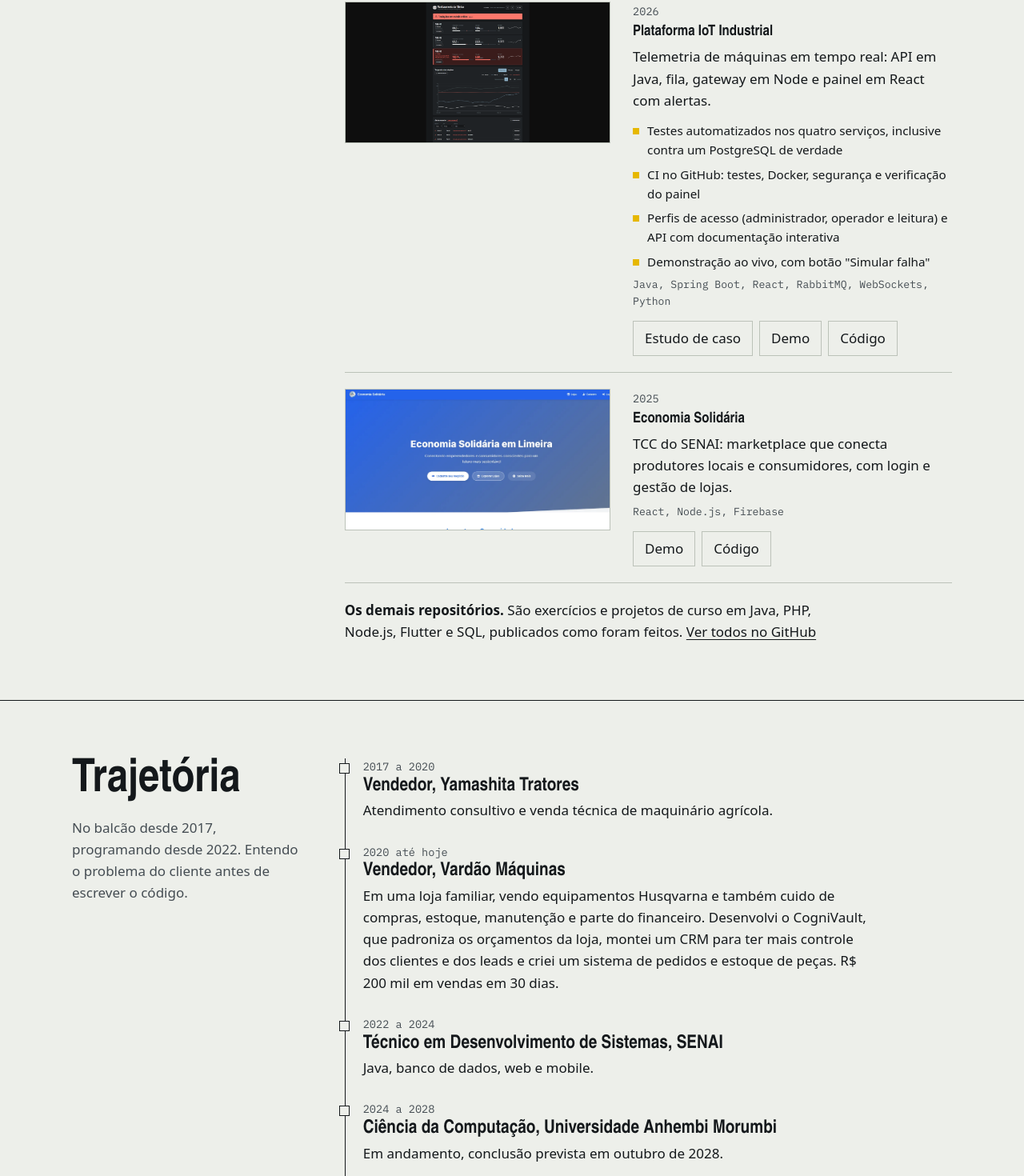
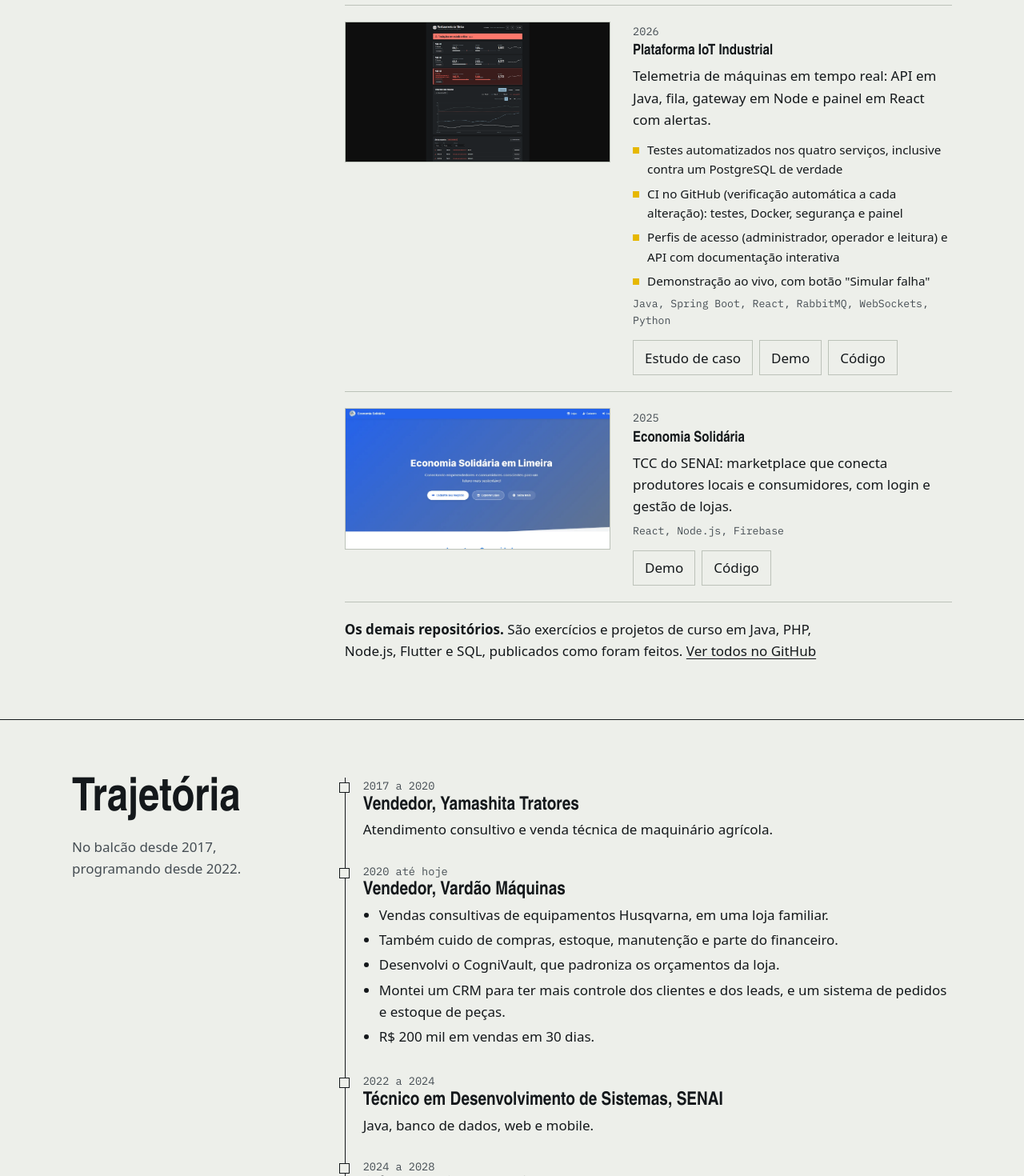
Before and after one commit to MatheusFranciscoLS/matheusFranciscoLS.github.io, a React (Vite) app in the folder meu-portfolio/: page / in a window 1280 px wide. Shown: the part 2932-4402 px from the top of the page at 80% size. Built offline with nearby package versions, Linux system fonts and the light colour scheme.

Commit message:
Escrita: menos repeticao, termos tecnicos explicados, Vardao em topicos, sem Scrum e Kanban
Co-Authored-By: Claude Sonnet 5.5 <noreply@anthropic.com>

```diff
--- a/meu-portfolio/curriculos/curriculo-en.html
+++ b/meu-portfolio/curriculos/curriculo-en.html
@@ -13,7 +13,7 @@
 <p><b>Back-end:</b> Java, Spring Boot, Spring Security, Node.js, Express, TypeScript and REST APIs.</p>
 <p><b>Front-end:</b> React, TypeScript, JavaScript, HTML5, CSS3 and Tailwind CSS.</p>
 <p><b>Data and architecture:</b> PostgreSQL, MySQL, Prisma, Firebase, Supabase, RabbitMQ, Docker, microservices and WebSockets.</p>
-<p><b>Tools and practices:</b> Git/GitHub, Postman, Scrum/Kanban, automated testing (Vitest and Playwright) and business-rule modeling.</p>
+<p><b>Tools and practices:</b> Git/GitHub, Postman, automated testing (Vitest and Playwright) and business-rule modeling.</p>
 
 <h2>Selected projects</h2>
 <div class="proj">
--- a/meu-portfolio/curriculos/curriculo-pt.html
+++ b/meu-portfolio/curriculos/curriculo-pt.html
@@ -13,7 +13,7 @@
 <p><b>Back-end:</b> Java, Spring Boot, Spring Security, Node.js, Express, TypeScript e APIs REST.</p>
 <p><b>Front-end:</b> React, TypeScript, JavaScript, HTML5, CSS3 e Tailwind CSS.</p>
 <p><b>Dados e arquitetura:</b> PostgreSQL, MySQL, Prisma, Firebase, Supabase, RabbitMQ, Docker, microsserviços e WebSockets.</p>
-<p><b>Ferramentas e práticas:</b> Git/GitHub, Postman, Scrum/Kanban, testes automatizados (Vitest e Playwright) e modelagem de regras de negócio.</p>
+<p><b>Ferramentas e práticas:</b> Git/GitHub, Postman, testes automatizados (Vitest e Playwright) e modelagem de regras de negócio.</p>
 
 <h2>Projetos selecionados</h2>
 <div class="proj">
--- a/meu-portfolio/public/estudo-de-caso-cognivault/en/index.html
+++ b/meu-portfolio/public/estudo-de-caso-cognivault/en/index.html
@@ -106,8 +106,8 @@
       <div class="numbers">
         <div class="num"><b>1,000+</b><span>backend tests (170 files)</span></div>
         <div class="num"><b>430+</b><span>frontend tests (57 files)</span></div>
-        <div class="num"><b>100+</b><span>end-to-end browser tests</span></div>
-        <div class="num"><b>61</b><span>versioned migrations</span></div>
+        <div class="num"><b>100+</b><span>end-to-end tests (simulate real use in the browser)</span></div>
+        <div class="num"><b>61</b><span>migrations (versioned database changes)</span></div>
         <div class="num"><b>27</b><span>data models</span></div>
         <div class="num"><b>85+</b><span>API routes</span></div>
       </div>
--- a/meu-portfolio/public/estudo-de-caso-cognivault/index.html
+++ b/meu-portfolio/public/estudo-de-caso-cognivault/index.html
@@ -106,8 +106,8 @@
       <div class="numbers">
         <div class="num"><b>1.000+</b><span>testes no backend (170 arquivos)</span></div>
         <div class="num"><b>430+</b><span>testes no frontend (57 arquivos)</span></div>
-        <div class="num"><b>100+</b><span>testes E2E no navegador</span></div>
-        <div class="num"><b>61</b><span>migrations versionadas</span></div>
+        <div class="num"><b>100+</b><span>testes E2E (simulam o uso real no navegador)</span></div>
+        <div class="num"><b>61</b><span>migrations (alterações do banco, versionadas)</span></div>
         <div class="num"><b>27</b><span>modelos de dados</span></div>
         <div class="num"><b>85+</b><span>rotas da API</span></div>
       </div>
--- a/meu-portfolio/src/App.jsx
+++ b/meu-portfolio/src/App.jsx
@@ -248,7 +248,15 @@ function Path({ t }) {
               <li key={i.when + i.what}>
                 <p className="timeline__when">{i.when}</p>
                 <h3>{i.what}</h3>
-                <p>{i.text}</p>
+                {Array.isArray(i.text) ? (
+                  <ul className="timeline__list">
+                    {i.text.map((x) => (
+                      <li key={x}>{x}</li>
+                    ))}
+                  </ul>
+                ) : (
+                  <p>{i.text}</p>
+                )}
               </li>
             ))}
           </ol>
--- a/meu-portfolio/src/content.js
+++ b/meu-portfolio/src/content.js
@@ -64,10 +64,10 @@ export const content = {
         {
           name: 'Banco',
           tech: 'PostgreSQL, Prisma',
-          does: '27 modelos de dados e 61 migrations versionadas.',
+          does: '27 modelos de dados e 61 migrations (alterações do banco registradas em versões).',
         },
       ],
-      tests: 'Testes: mais de 1.000 no backend, mais de 430 no frontend e mais de 100 testes E2E no navegador. Contagem de 18/10/2026.',
+      tests: 'Testes: mais de 1.000 no backend, mais de 430 no frontend e mais de 100 testes E2E (simulam o uso real no navegador). Contagem de 18/10/2026.',
     },
     projects: {
       title: 'Projetos',
@@ -114,7 +114,7 @@ export const content = {
           text: 'Telemetria de máquinas em tempo real: API em Java, fila, gateway em Node e painel em React com alertas.',
           proofs: [
             'Testes automatizados nos quatro serviços, inclusive contra um PostgreSQL de verdade',
-            'CI no GitHub: testes, Docker, segurança e verificação do painel',
+            'CI no GitHub (verificação automática a cada alteração): testes, Docker, segurança e painel',
             'Perfis de acesso (administrador, operador e leitura) e API com documentação interativa',
             'Demonstração ao vivo, com botão "Simular falha"',
           ],
@@ -140,7 +140,7 @@ export const content = {
     },
     path: {
       title: 'Trajetória',
-      intro: 'No balcão desde 2017, programando desde 2022. Entendo o problema do cliente antes de escrever o código.',
+      intro: 'No balcão desde 2017, programando desde 2022.',
       items: [
         {
           when: '2017 a 2020',
@@ -150,7 +150,13 @@ export const content = {
         {
           when: '2020 até hoje',
           what: 'Vendedor, Vardão Máquinas',
-          text: 'Em uma loja familiar, vendo equipamentos Husqvarna e também cuido de compras, estoque, manutenção e parte do financeiro. Desenvolvi o CogniVault, que padroniza os orçamentos da loja, montei um CRM para ter mais controle dos clientes e dos leads e criei um sistema de pedidos e estoque de peças. R$ 200 mil em vendas em 30 dias.',
+          text: [
+            'Vendas consultivas de equipamentos Husqvarna, em uma loja familiar.',
+            'Também cuido de compras, estoque, manutenção e parte do financeiro.',
+            'Desenvolvi o CogniVault, que padroniza os orçamentos da loja.',
+            'Montei um CRM para ter mais controle dos clientes e dos leads, e um sistema de pedidos e estoque de peças.',
+            'R$ 200 mil em vendas em 30 dias.',
+          ],
         },
         {
           when: '2022 a 2024',
@@ -173,7 +179,7 @@ export const content = {
         ['Back-end', 'Java, Spring Boot, Spring Security, Node.js, Express, TypeScript, APIs REST'],
         ['Front-end', 'React, TypeScript, JavaScript, HTML5, CSS3, Tailwind CSS'],
         ['Dados e arquitetura', 'PostgreSQL, MySQL, Prisma, Firebase, Supabase, RabbitMQ, Docker, microsserviços, WebSockets'],
-        ['Práticas', 'Git e GitHub, Postman, Scrum e Kanban, testes automatizados'],
+        ['Práticas', 'Git e GitHub, Postman, testes automatizados'],
         ['Inglês', 'Pré-intermediário, em desenvolvimento'],
       ],
       coursesTitle: 'Cursos',
@@ -253,7 +259,7 @@ export const content = {
           does: '26 data models and 57 versioned migrations.',
         },
       ],
-      tests: 'Tests: over 1,000 backend, over 430 frontend and over 100 end-to-end browser tests. Counted on 2026-10-18.',
+      tests: 'Tests: over 1,000 backend, over 430 frontend and over 100 end-to-end tests (they simulate real use in the browser). Counted on 2026-10-18.',
     },
     projects: {
       title: 'Projects',
@@ -300,7 +306,7 @@ export const content = {
           text: 'Real-time machine telemetry: a Java API, a queue, a Node gateway and a React dashboard with alerts.',
           proofs: [
             'Automated tests in all four services, including against a real PostgreSQL',
-            'CI on GitHub: tests, Docker, security and dashboard checks',
+            'CI on GitHub (automatic checks on every change): tests, Docker, security and dashboard',
             'Access roles (admin, operator and read-only) and an API with interactive documentation',
             'Live demo with a "Simulate failure" button',
           ],
@@ -326,7 +332,7 @@ export const content = {
     },
     path: {
       title: 'Background',
-      intro: 'At the counter since 2017, programming since 2022. I understand the customer’s problem before I write the code.',
+      intro: 'At the counter since 2017, programming since 2022.',
       items: [
         {
           when: '2017 to 2020',
@@ -336,7 +342,13 @@ export const content = {
         {
           when: '2020 to today',
           what: 'Sales representative, Vardão Máquinas',
-          text: 'At a family-owned store, I sell Husqvarna equipment and also handle purchasing, inventory, maintenance and part of the finances. I built CogniVault, which standardizes the store quotes, set up a CRM for better control of customers and leads and created a system for parts orders and inventory. BRL 200k in sales in 30 days.',
+          text: [
+            'Consultative sales of Husqvarna equipment at a family-owned store.',
+            'I also handle purchasing, inventory, maintenance and part of the finances.',
+            'I built CogniVault, which standardizes the store quotes.',
+            'I set up a CRM for better control of customers and leads, and a system for parts orders and inventory.',
+            'BRL 200k in sales in 30 days.',
+          ],
         },
         {
           when: '2022 to 2024',
@@ -359,7 +371,7 @@ export const content = {
         ['Back-end', 'Java, Spring Boot, Spring Security, Node.js, Express, TypeScript, REST APIs'],
         ['Front-end', 'React, TypeScript, JavaScript, HTML5, CSS3, Tailwind CSS'],
         ['Data and architecture', 'PostgreSQL, MySQL, Prisma, Firebase, Supabase, RabbitMQ, Docker, microservices, WebSockets'],
-        ['Practices', 'Git and GitHub, Postman, Scrum and Kanban, automated testing'],
+        ['Practices', 'Git and GitHub, Postman, automated testing'],
         ['English', 'Pre-intermediate, improving'],
       ],
       coursesTitle: 'Courses',
--- a/meu-portfolio/src/site.css
+++ b/meu-portfolio/src/site.css
@@ -917,3 +917,24 @@ h4 {
   height: 8px;
   background: var(--signal);
 }
+
+/* Lista dentro da linha do tempo */
+.timeline__list {
+  margin: 4px 0 0;
+  padding-left: 20px;
+}
+.timeline__list li {
+  margin-bottom: 4px;
+}
+.timeline .timeline__list li {
+  position: static;
+  padding: 0;
+  margin: 0 0 4px;
+}
+.timeline .timeline__list li::before {
+  content: none;
+  display: none;
+}
+.timeline .timeline__list {
+  list-style: disc;
+}
```
Also changed, not shown: 2 other files (tests, documents, lock files or other folders).
